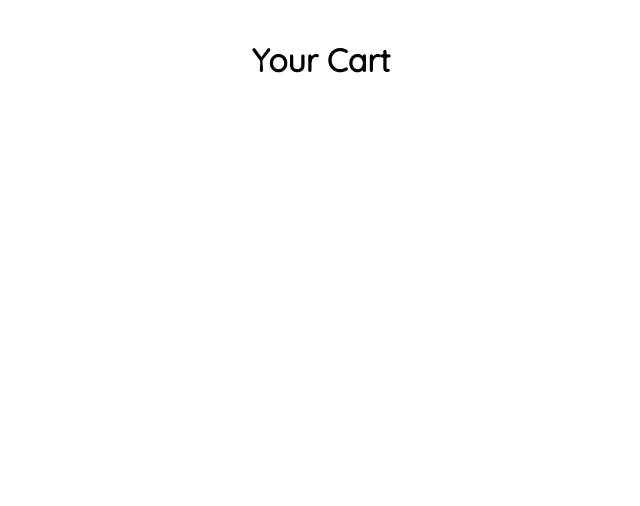
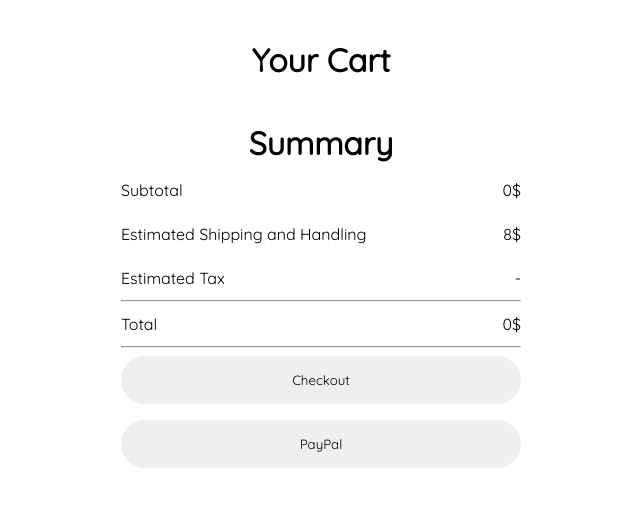
Before and after one commit to MohamedSaberChkiri/vue-digital-products-store, a Vue app: page /cart in a window 1280 px wide. Shown: the top 506 px of the page, without its empty margins (319-959 px from the left). Built offline with nearby package versions, Linux system fonts and the light colour scheme.

Commit message:
cart 80%

```diff
--- a/src/views/CartView.vue
+++ b/src/views/CartView.vue
@@ -1,15 +1,46 @@
 <template>
+
+<div class="cart-container">
 
  <div class="cart">
         <h1>Your Cart</h1>
+
         <div v-for="item in cartItems" :key="item.id" class="cart-item">
+
               <div class="item-details">
+                  <div class="sub-dt">
+                          <div class="item-image">image here</div>
+                                <div class="dt">
                                   <h3>{{ item.title }}</h3>
                                   <p>Price: ${{ item.price }}</p>
-         <button @click="removeFromCart(item.id)">Remove</button>
+                                  <div class="quantity">
+                                  <button class="qt" >-</button>
+                                  <span>0</span>
+                                  <button  class="qt">+</button></div>
+                          </div>
+                    </div>
+
+                    <button @click="removeFromCart(item.id)" id="remove-button">Remove</button>
               </div>
 
         </div>
+      </div>
+
+      <div class="summary">
+          <h1>Summary</h1>
+          <div class="summary-container">
+            <div class="st"><span>Subtotal</span><span>{{subtotal}}$</span></div>
+            <div class="es"><span>Estimated Shipping and Handling</span><span>{{fees}}$</span></div>
+            <div class="et"><span>Estimated Tax</span><span>-</span></div>
+            <hr>
+            <div class="total"><span>Total </span><span>{{total}}$</span></div>
+            <hr>
+            <button>Checkout</button>
+            <button>PayPal</button>
+          </div>
+
+      </div>
+
  </div>
 
 </template>
@@ -19,21 +50,122 @@ import { ref } from 'vue';
 import { getCartItems, itemIdToRemove} from '../data/cart';
 
 const cartItems = ref(getCartItems());
+let subtotal = ref(0)
+let fees = ref(8)
+let total = ref(0)
 
 const removeFromCart = (id) => {
   itemIdToRemove(id)
   cartItems.value = getCartItems()
 }
+
+
+
 </script>
 
 
 <style scoped>
 
+.cart-container{
+  display: flex;
+  width: 100%;
+  height: fit-content;
+  flex-wrap: wrap;
+  margin: 0 auto;
+  justify-content: center;
 
+}
+.summary{
+  width: 500px;
+  height: 400px;
+
+  margin-top: 5vh;
+  display: flex;
+  flex-direction: column;
+  align-items: center;
+  justify-content: space-around;
+
+}
+.summary-container{
+
+  width: 400px;
+  height: 350px;
+  display: flex;
+  flex-direction: column;
+}
+.summary-container div{
+  display: flex;
+  align-items: center;
+  justify-content: space-between;
+  padding: 1.5vh 0 1.5vh 0;
+}
+.summary-container button{
+  width: 400px;
+  height: 6vh;
+  border-radius: 30px;
+  border: none;
+  margin: 1vh auto;
+}
+hr{
+  color: rgba(0, 0, 0, 0.1);
+}
+
+.quantity{
+  display: flex;
+  align-items: center;
+  justify-content: space-around;
+  width: 10vh;
+
+}
+.quantity span{
+  width: 20px;
+  height: 20px;
+
+  display: flex;
+  align-items: center;
+  justify-content: center;
+}
+.qt{
+  width: 20px;
+  border: none;
+  background: none;
+  font-size: 30px;
+height: 20px;
+display: flex;
+  align-items: center;
+  justify-content: center;
+  cursor: pointer;
+}
+.dt{
+  width: 150px;
+  height: 11vh;
+  display: flex;
+  align-items: start;
+  justify-content: space-around;
+  flex-direction: column;
+
+}
+.sub-dt{
+  gap: 3vh;
+  display: flex;
+  height: fit-content;
+  width: 300px;
+  flex-wrap: wrap;
+}
+.item-image{
+  width: 100px;
+  height: 100px;
+  border: 1px solid black;
+  display: flex;
+  align-items: center;
+  justify-content: center;
+
+
+}
 .cart{
 
-  width: 70%;
-  margin: 5vh auto;
+  width: 1000px;
+  margin-top: 5vh;
   display: flex;
   align-items: center;
   justify-content: space-around;
@@ -42,8 +174,9 @@ const removeFromCart = (id) => {
   flex-direction: column;
 }
 .cart-item{
-width: 750px;
-height: 15vh;
+width: fit-content;
+
+height: fit-content;
 display: flex;
 
 align-items: center;
@@ -52,14 +185,15 @@ justify-content: space-around;
 .item-details{
   width: 100%;
   height: 100%;
-  padding: 0 5vh 0 5vh;
+  padding: 0 2vh 0 2vh;
   display: flex;
   align-items: center;
+
   justify-content: space-around;
   box-shadow: 0px 2px 40px rgba(0, 108, 196, .2);
 }
-.item-details button{
-  width: 150px;
+#remove-button{
+  width: 100px;
   height: 3vh;
   border-radius :   20px;
   border:1px solid rgba(0, 108, 196) ;
@@ -69,12 +203,13 @@ justify-content: space-around;
   cursor: pointer;
   transition: .3s ease all;
 }
-.item-details button:hover{
+#remove-button:hover{
   color: white;
   background: rgba(0, 108, 196);
 }
 h3{
   color: rgba(0, 108, 196);
+
 }
 
 </style>
```
Lines whose indentation alone changed are shown as unchanged.
